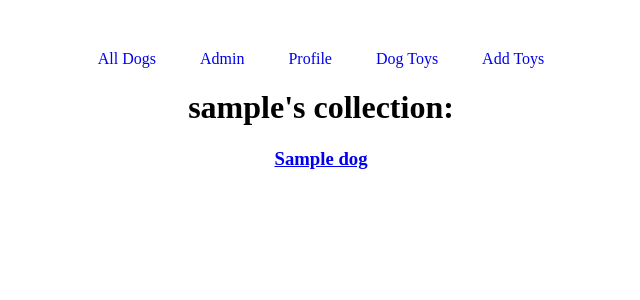
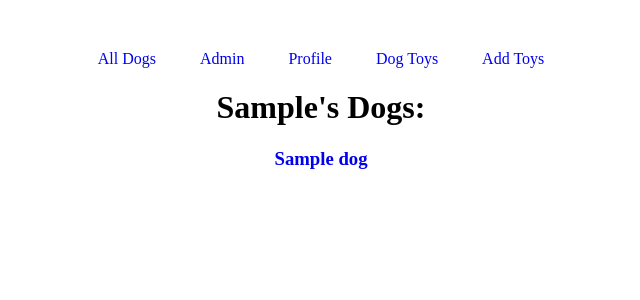
Before and after one commit to janiceh94/django_dogs, a Django app: the page made by main_app/templates/profile.html in a window 1280 px wide. Shown: the top 300 px of the page, without its empty margins (319-959 px from the left). Run offline with Django 4.2, Linux system fonts and the light colour scheme; tables that the repository leaves empty hold one stand-in row (Sample ...).

Commit message:
profile page working

```diff
--- a/main_app/templates/profile.html
+++ b/main_app/templates/profile.html
@@ -1,10 +1,10 @@
 {% extends 'base.html' %}
 {% block body %}
 
-<h1>{{ username }}'s collection:</h1>
+<h1 class='capitalize'>{{ username }}'s Dogs:</h1>
 
 {% for dog in dogs %}
-<a href="/dogs/{{ dog.id }}">
+<a class ='link' href="/dogs/{{ dog.id }}">
   <h3>{{ dog.name }}</h3>
 </a>
 
--- a/main_app/urls.py
+++ b/main_app/urls.py
@@ -11,6 +11,7 @@ urlpatterns = [
     path('dogs/<int:pk>/', views.Dog_Detail.as_view(), name="dog_detail"),
     path('dogs/<int:pk>/update', views.Dog_Update.as_view(), name = 'dog_update'),
     path('dogs/<int:pk>delete', views.Dog_Delete.as_view(), name="dog_delete"),
+
     path('user/<username>', views.profile, name='profile'),
     # dog toys
     path('dogtoys/', views.dogtoys_index, name='dogtoys_index'),
```
